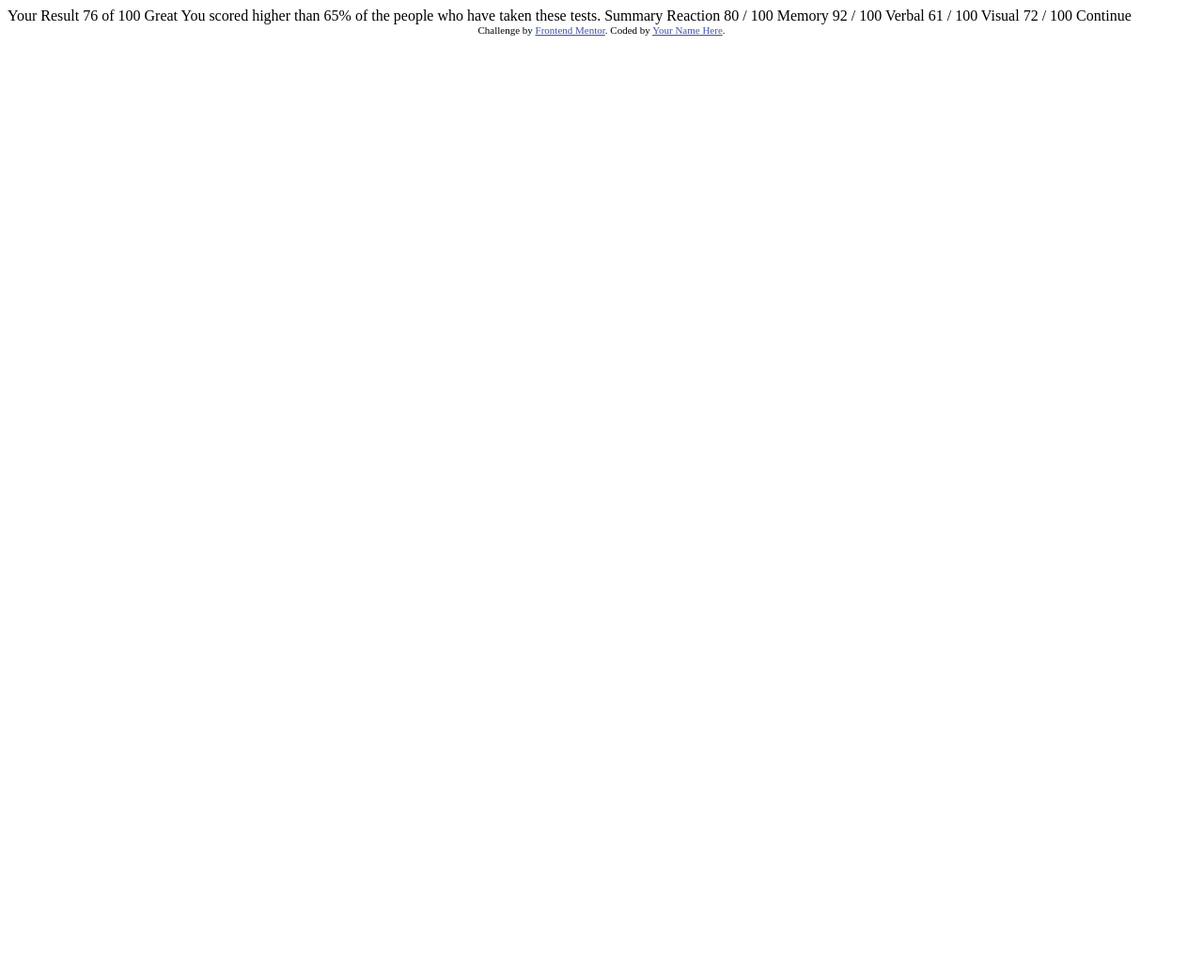
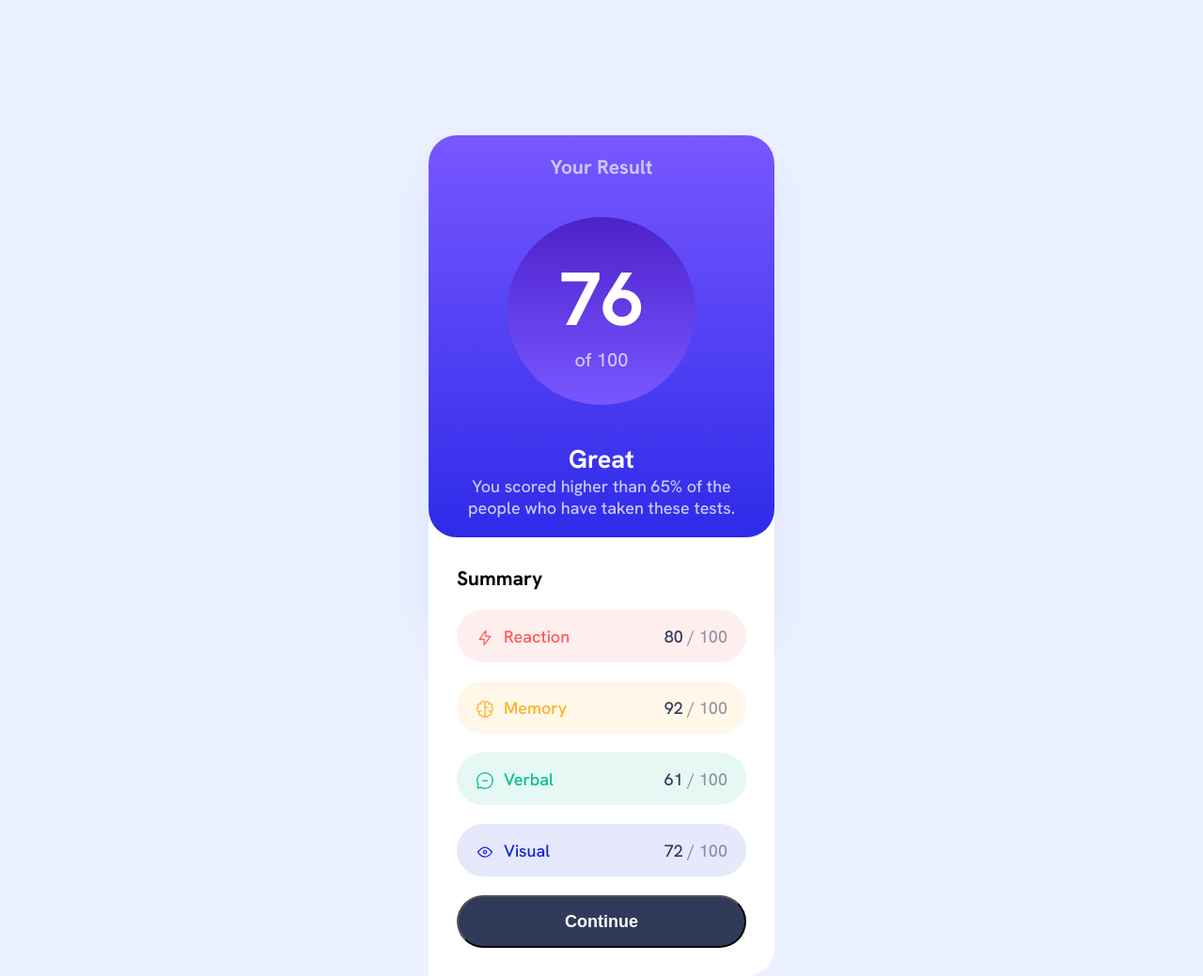
Before and after one commit to Zolfikaar/Results-summary-component, a plain HTML site: page index.html in a window 1280 px wide. Shown: the whole page at 94% size. Before the commit the page ends 800 px from the top, so only its background shows below. Drawn offline with Linux system fonts and the light colour scheme.

Commit message:
finishing the project

```diff
--- a/index.html
+++ b/index.html
@@ -1,47 +1,50 @@
 <!DOCTYPE html>
 <html lang="en">
+
 <head>
   <meta charset="UTF-8">
-  <meta name="viewport" content="width=device-width, initial-scale=1.0"> <!-- displays site properly based on user's device -->
+  <meta name="viewport" content="width=device-width, initial-scale=1.0">
+  <!-- displays site properly based on user's device -->
 
   <link rel="icon" type="image/png" sizes="32x32" href="./assets/images/favicon-32x32.png">
+  <link rel="stylesheet" href="style.css">
+  <title>Frontend Mentor | Results summary component</title>
+</head>
 
-  <title>Frontend Mentor | Results summary component</title>
-
-  <!-- Feel free to remove these styles or customise in your own stylesheet 👍 -->
-  <style>
-    .attribution { font-size: 11px; text-align: center; }
-    .attribution a { color: hsl(228, 45%, 44%); }
-  </style>
-</head>
 <body>
 
-  Your Result
-  76
-  of 100
+  <div class="content-box">
 
-  Great
-  You scored higher than 65% of the people who have taken these tests.
+    <div class="left-side">
+      <h3>Your Result</h3>
 
-  Summary
+      <div class="circle">
+        <h1>76</h1>
+        <p>of 100</p>
+      </div>
 
-  Reaction
-  80 / 100
+      <div class="text">
+        <h2>Great</h2>
+        <p>You scored higher than 65% of the people who have taken these tests.</p>
+      </div>
 
-  Memory
-  92 / 100
+    </div>
 
-  Verbal
-  61 / 100
+    <div class="right-side">
+      <h3>Summary</h3>
 
-  Visual
-  72 / 100
+      <div class="categories-box">
 
-  Continue
 
-  <div class="attribution">
-    Challenge by <a href="https://www.frontendmentor.io?ref=challenge" target="_blank">Frontend Mentor</a>.
-    Coded by <a href="#">Your Name Here</a>.
+
+      </div>
+
+      <button class="btn">Continue</button>
+    </div>
+
   </div>
+
+  <script src="./script.js"></script>
 </body>
+
 </html>
--- /dev/null
+++ b/script.js
@@ -0,0 +1,30 @@
+const jsonData = new Request("./data.json");
+const categoriesBox = document.querySelector(".categories-box");
+
+async function loadJsonData(file) {
+  const response = await fetch(file);
+  const data = await response.json();
+
+  renderEle(data);
+}
+
+function renderEle(data) {
+  data.forEach((ele) => {
+    categoriesBox.innerHTML += `
+    <div class="category-row">
+      <div class="title-box">
+      <img class="category-icon" src="${ele.icon}" alt="">
+      <span class="category-title">${ele.category}</span>
+      </div>
+      <span class="score">
+        <span class="degree">${ele.score}</span>
+        <span class="deg-plus"> / 100</span>
+      </span>
+    </div>
+    `;
+  });
+}
+
+window.onload = () => {
+  loadJsonData(jsonData);
+};
--- /dev/null
+++ b/style.css
@@ -0,0 +1,142 @@
+@import url('https://fonts.googleapis.com/css2?family=Hanken+Grotesk:wght@500;700;800&display=swap');
+:root{
+  --Light-red: hsl(0, 100%, 67%);
+  --Orangey-yellow: hsl(39, 100%, 56%);
+  --Green-teal: hsl(166, 100%, 37%);
+  --Cobalt-blue: hsl(234, 85%, 45%);
+  --White: #ffffff;
+  --Pale-blue: #ebf1ff;
+  --Light-lavender: #c8c7ff;
+  --Dark-gray-blue: #303b5a;
+  --bg-Light-slate-blue: #7857ff;
+  --bg-Light-royal-blue: #2e2be9;
+  --circle-Violet-blue: #4e21ca;
+}
+*{
+  margin: 0;
+  padding: 0;
+  box-sizing: border-box;
+}
+body{
+  height: 100vh;
+  font-size: 18px;
+  font-family: 'Hanken Grotesk', sans-serif;
+  display: flex;
+  justify-content: center;
+  align-items: center;
+  background-color: var(--Pale-blue);
+}
+.content-box{
+  background-color: var(--Pale-blue);
+  display: flex;
+  height: 512px;
+  background-color: #fff;
+  border-radius: 30px;
+  box-shadow: 0 30px 60px 0 #3d6cec16;
+}
+.left-side{
+  color: #fff;
+  padding: 20px;
+  width: 368px;
+  border-radius: 30px;
+  background: linear-gradient(to bottom, var(--bg-Light-slate-blue),var(--bg-Light-royal-blue));
+  display: flex;
+  flex-direction: column;
+  align-items: center;
+  justify-content: space-evenly;
+}
+.left-side .circle{
+  margin: 40px 0;
+  width: 200px;
+  height: 200px;
+  border-radius: 50%;
+  display: flex;
+  flex-direction: column;
+  justify-content: center;
+  align-items: center;
+  background: linear-gradient(to top,var(--bg-Light-slate-blue),var(--circle-Violet-blue));
+}
+.left-side .circle h1{font-size: 80px;}
+.left-side .circle p{
+  color: #CAC9FF;
+  font-size: 20px;
+}
+.left-side .text{text-align: center;}
+.left-side h3,
+.left-side .text p{color: #CAC9FF;}
+.right-side{
+  width: 368px;
+  padding: 30px;
+  border-top-right-radius: 30px;
+  border-bottom-right-radius: 30px;
+  background-color: #fff;
+  display: flex;
+  flex-direction: column;
+  justify-content: space-evenly;
+  align-items: flex-start;
+}
+.right-side .categories-box{width: 100%;}
+.right-side .categories-box .category-row{
+  border-radius: 30px;
+  height: 56px;
+  width: 100%;
+  display: flex;
+  justify-content: space-between;
+  align-items: center;
+  padding: 0 20px;
+  margin: 20px 0;
+}
+.right-side .categories-box .category-row:first-child{
+  background-color: hsla(0, 100%, 67%,0.1);
+}
+.right-side .categories-box .category-row:first-child .category-title{
+  color: var(--Light-red);
+
+}
+.right-side .categories-box .category-row:nth-child(2){
+  background-color: hsla(39, 100%, 56%,.1);
+}
+.right-side .categories-box .category-row:nth-child(2) .category-title{
+  color: var(--Orangey-yellow);
+}
+.right-side .categories-box .category-row:nth-child(3){
+  background-color: hsla(166, 100%, 37%,.1);
+}
+.right-side .categories-box .category-row:nth-child(3) .category-title{
+  color: var(--Green-teal);
+}
+.right-side .categories-box .category-row:last-child{
+  background-color: hsla(234, 85%, 45%,.1);
+}
+.right-side .categories-box .category-row:last-child .category-title{
+  color: var(--Cobalt-blue);
+}
+.right-side .categories-box .category-row .category-title{margin-left: 30px;}
+.right-side .categories-box .category-row .title-box{position: relative;}
+.right-side .categories-box .category-row .title-box .category-icon{
+  position: absolute;
+  top: 3px;
+}
+.right-side .categories-box .category-row .score .deg-plus{
+  color: var(--Dark-gray-blue);
+  opacity: .5;
+}
+.right-side .categories-box .category-row .score .degree{
+  color: var(--Dark-gray-blue);
+  opacity: 1;
+}
+.right-side .btn{
+  width: 100%;
+  border-radius: 30px;
+  background-color: var(--Dark-gray-blue);
+  height: 56px;
+  color: #fff;
+  font-weight: bold;
+  font-size: 18px;
+  cursor: pointer;
+}
+@media screen and (min-width: 375px){
+  .content-box{
+    flex-direction: column;
+  }
+}
```
